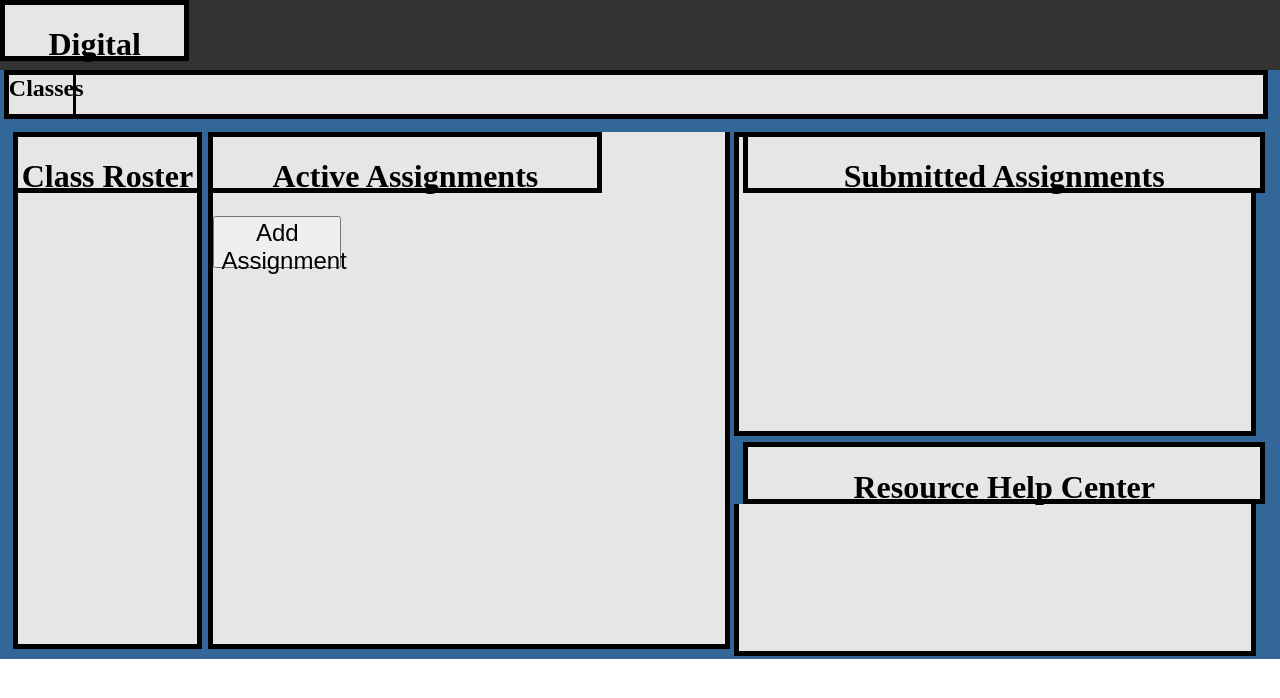
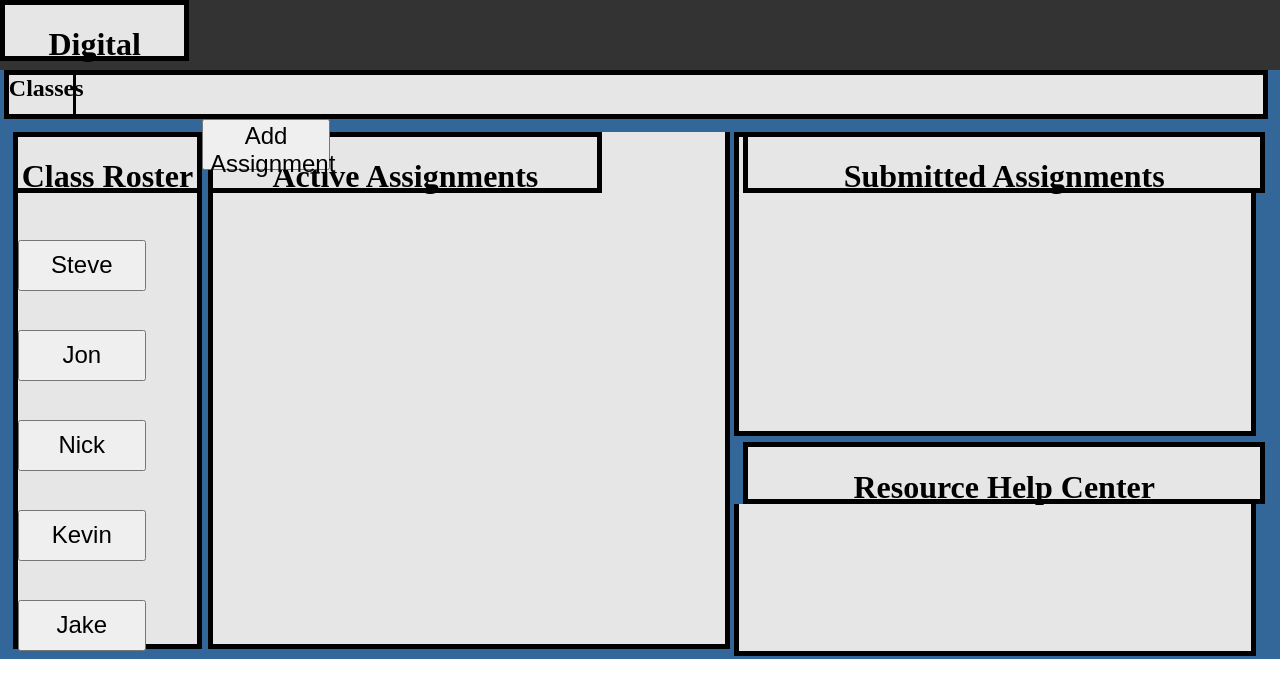
Before and after one commit to kevkilbourne/DigiPackWebpage, a Django app: template DigitalBackpack/templates/DigitalBackpack/TeacherWebpage.html in a window 1280 px wide. Shown: the top 698 px of the page. Run offline with Django 4.2, Linux system fonts and the light colour scheme; the template is opened without the code that fills it, so the values that code supplies are empty.

Commit message:
Update TeacherWebpage.html

```diff
--- a/DigitalBackpack/templates/DigitalBackpack/TeacherWebpage.html
+++ b/DigitalBackpack/templates/DigitalBackpack/TeacherWebpage.html
@@ -1,14 +1,11 @@
 {% load static %}
-
 <!DOCTYPE html>
 
 <html lang="en" dir="ltr">
   <head>
     <meta charset="utf-8">
-    <title>
-      Teacher DigiPack
-    </title>
-    <link rel="stylesheet" href="{% static 'css/teacherWeb.css' %}">
+    <title>Teacher DigiPack</title>
+    <link rel="stylesheet" href="teacherWeb.css">
   </head>
 
   <body>
@@ -28,13 +25,24 @@
           <h1>Class Roster</h1>
         </div>
         <div class="classRosterBox">
-
+          <br><br><br><br><br><br>
+          <button class="studentFlag" id="notFlagged">Steve</button>\
+          <br><br><br><br><br>
+          <button class="studentFlag" id="notFlagged">Jon</button>
+          <br><br><br><br><br>
+          <button class="studentFlag" id="notFlagged">Nick</button>
+          <br><br><br><br><br>
+          <button class="studentFlag" id="notFlagged">Kevin</button>
+          <br><br><br><br><br>
+          <button class="studentFlag" id="notFlagged">Jake</button>
         </div>
       </div>
 
       <div class="assignments">
         <div class="assignmentHeadBox">
           <h1>Active Assignments</h1>
+        </div>
+        <div>
           <button type="button" name="button">Add Assignment</button>
         </div>
         <div class="assignmentBox">
```
